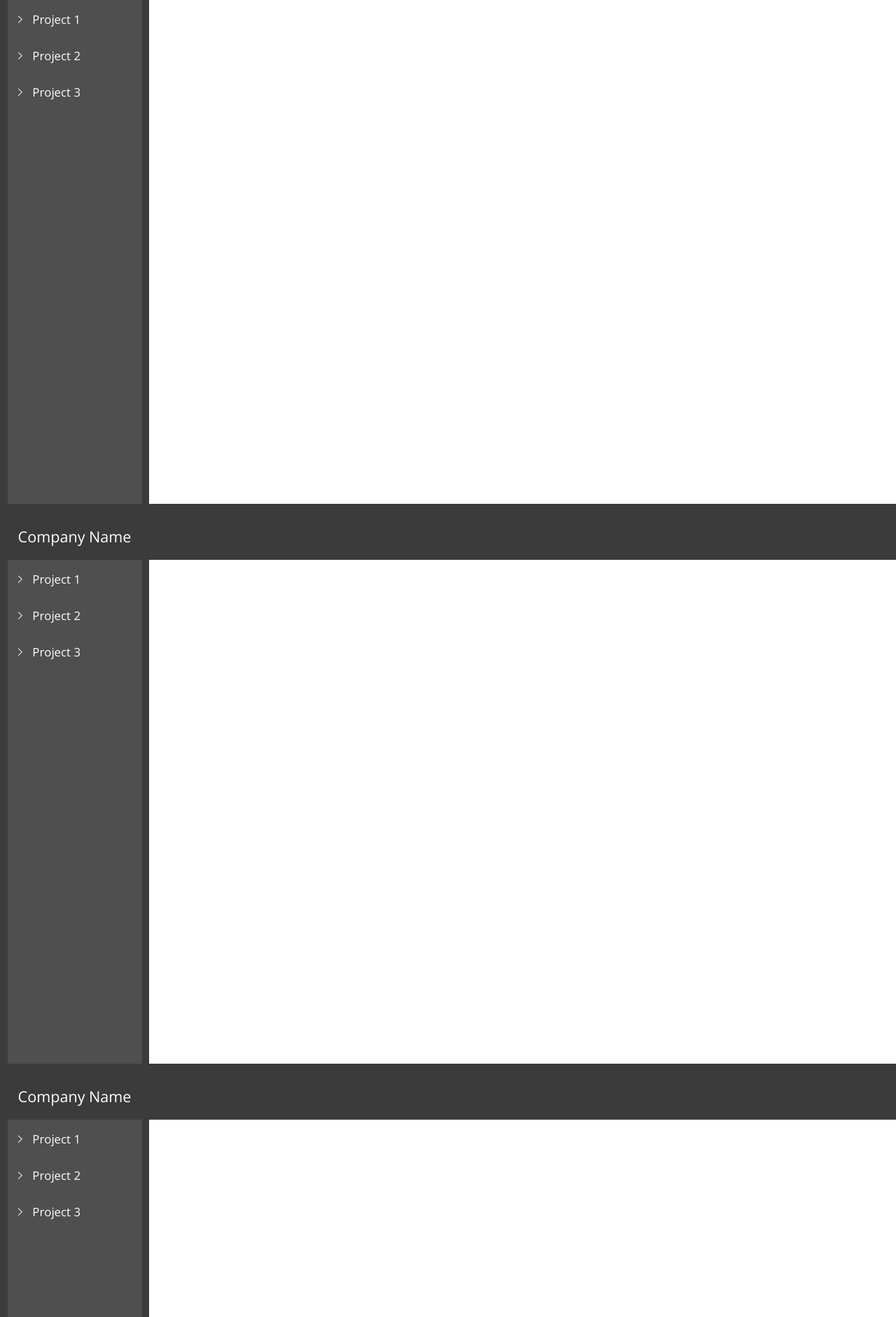
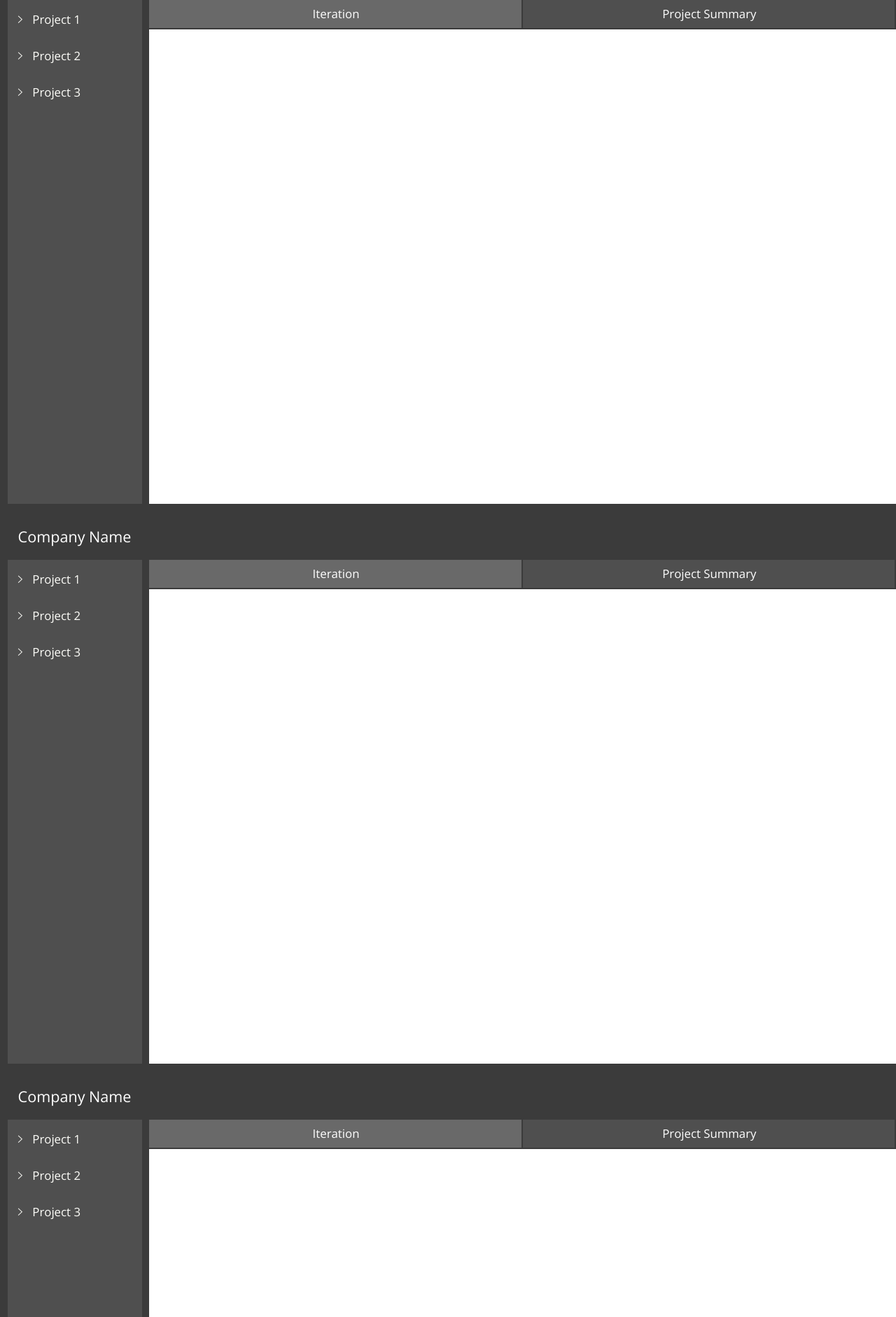
Before and after one commit to PrakharR/ise-project, a Django app: template ise_pdt/templates/ise_pdt/project.html in a window 1280 px wide. Shown: the part 56-1938 px from the top of the page at 70% size. Run offline with Django 3.2, Linux system fonts and the light colour scheme; the template is opened without the code that fills it: values that come from a table or form of the project are taken from there, others are empty; data comes from the database, SQL or seed files in the repository; some web fonts are replaced.

Commit message:
Second commit.

```diff
--- a/ise_pdt/static/ise_pdt/resources/css/main-style.css
+++ b/ise_pdt/static/ise_pdt/resources/css/main-style.css
@@ -116,6 +116,7 @@ a, a:visited, a:hover, a:active {
   display: inline-block;
   margin-left: 10px;
 }
+
 .project-nav-div {
   margin-left: 20px;
   display: none;
@@ -152,3 +153,54 @@ a, a:visited, a:hover, a:active {
   margin-top: 30px;
   margin-bottom: 30px;
 }
+
+
+
+
+
+/* project.html */
+
+.right-tabs {
+  border-bottom: 2px solid #3B3B3B;
+}
+
+.project-tab {
+  height: 40px;
+  background-color: #4F4F4F;
+  text-align: center;
+  transition: background-color 0.3s;
+  cursor: pointer;
+}
+
+.project-tab:hover {
+  background-color: #696969;
+}
+
+.project-tab.current {
+  background-color: #696969;
+}
+
+.tab-text:first-child {
+  border-right: 2px solid #3B3B3B;
+}
+
+.tab-text {
+  height: 100%;
+  font-size: 140%;
+  color: #fff;
+}
+
+.tab-text p {
+  position: absolute;
+  top: 50%;
+  left: 50%;
+  transform: translate(-50%,-50%);
+}
+
+.tabbed-div {
+  display: none
+}
+
+.tabbed-div.current {
+  display:inherit;
+}
--- a/ise_pdt/static/ise_pdt/resources/js/main-script.js
+++ b/ise_pdt/static/ise_pdt/resources/js/main-script.js
@@ -1,3 +1,17 @@
+$(document).ready(function(){
+
+	$('.project-tab').click(function(){
+		var tab_id = $(this).attr('data-tab');
+
+		$('.project-tab').removeClass('current');
+		$('.tabbed-div').removeClass('current');
+
+		$(this).addClass('current');
+		$("#"+tab_id).addClass('current');
+	})
+
+})
+
 $('.click-to-collapse').on('click', function(e) {
   var hello = $('.click-to-collapse').index(this);
 
--- a/ise_pdt/templates/ise_pdt/project.html
+++ b/ise_pdt/templates/ise_pdt/project.html
@@ -66,7 +66,24 @@
         {% endif %}
       </div>
       <div class="right-section col-xs-10">
-
+        <div class="right-tabs col-xs-12">
+          <div class="project-tab col-xs-6 current" data-tab="iteration">
+            <div class="tab-text">
+              <p>Iteration</p>
+            </div>
+          </div>
+          <div class="project-tab col-xs-6" data-tab="summary">
+            <div class="tab-text">
+              <p>Project Summary</p>
+            </div>
+          </div>
+        </div>
+        <div class="tabbed-div" id="iteration">
+          Hello
+        </div>
+        <div class="tabbed-div" id="summary">
+          Hi
+        </div>
       </div>
     </div>
     <div class="bottom-bar">
```
